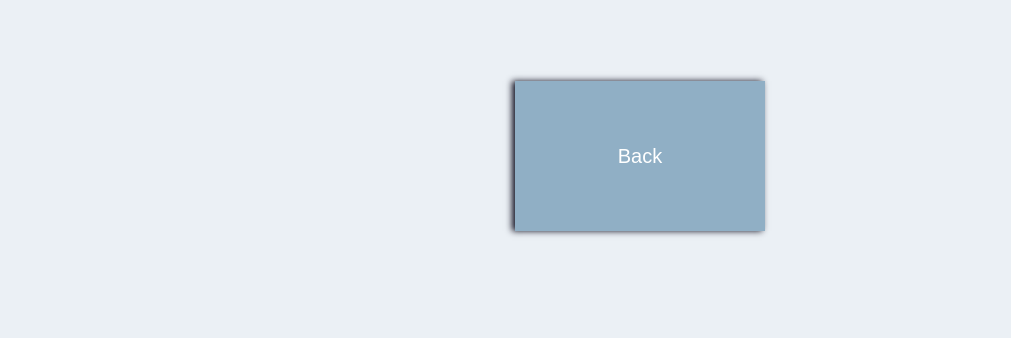
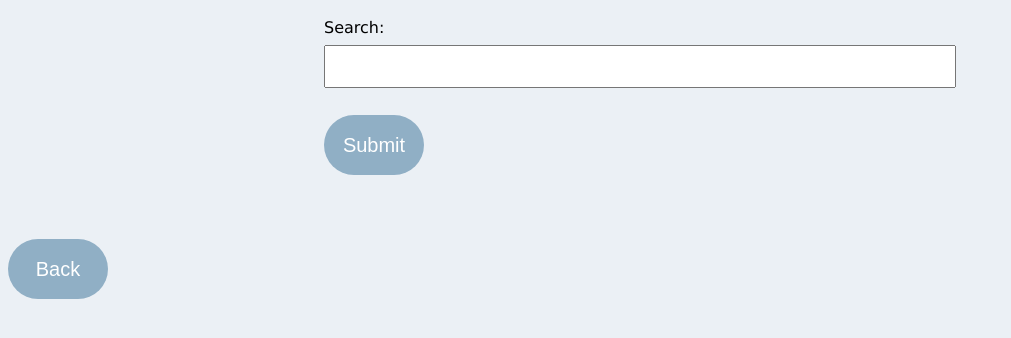
Before and after one commit to Gabriel-Sa/dbmsgui, a website: page public/searchvehicles.html in a window 1280 px wide. Shown: the part 126-464 px from the top of the page, without its empty margins (0-1011 px from the left). Drawn offline with Linux system fonts and the light colour scheme.

Commit message:
Update searchvehicles.html

```diff
--- a/public/searchvehicles.html
+++ b/public/searchvehicles.html
@@ -9,9 +9,13 @@
   <body>
     <script src="index.js"></script>
     <h1> Search Vehicles</h1>
-    <!-- <textarea class="searchbar"></textarea> -->
-    <div class="buttonHolder">
-        <button class="buttons" id="homepage" onclick = "Homepage()">Back</button>
+    <form action="/searchVehicles" method="POST">
+      <lable for="searchVehicles">Search:</lable>
+      <input type="text" class="userInput" id="searchVehicles" name="searchVehicles"><br><br>
+      <button type="submit" id="submitUser">Submit</button>
+    </form>
+    <div class="customerBackHolder">
+        <button class="buttons" id="customerBack" onclick = "Homepage()">Back</button>
     </div>
 
   </body>
```
